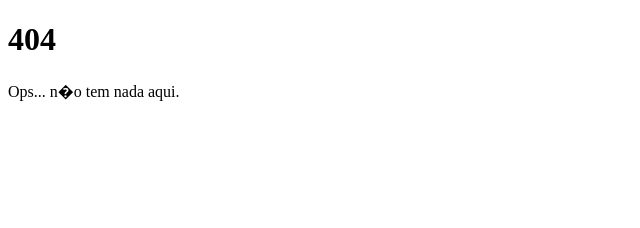
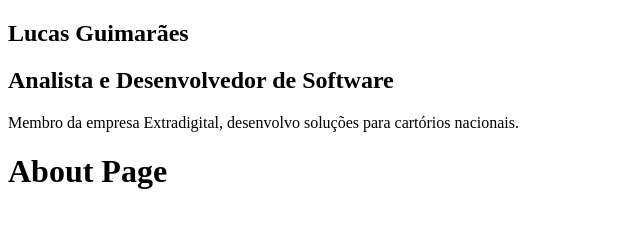
Before and after one commit to guimatech/my-blog-gatsby, a Gatsby site: page /about in a window 1280 px wide. Before the commit this address had no page. Shown: the whole page, without its empty margins (0-640 px from the left). Built offline with nearby package versions, Linux system fonts and the light colour scheme; Gatsby itself is replaced by a stand-in of ours.

Commit message:
Organizando estrutura - Criando página "About" - Criando primeiro componente e compartilhando entre as páginas

```diff
--- a/gatsby-config.js
+++ b/gatsby-config.js
@@ -1,7 +1,7 @@
 module.exports = {
   siteMetadata: {
     title: `My Blog`,
-    description: `A blog about frontend develop and other cool stuff`,
+    description: `A blog about frontend develop and other cool stuff.`,
     author: `@guimaraes-lucas`,
   },
   plugins: [
--- /dev/null
+++ b/src/components/Profile/index.js
@@ -0,0 +1,13 @@
+import React from "react"
+
+const Profile = () => (
+  <div className="Profile-wrapper">
+    <h1>Lucas Guimarães</h1>
+    <h2>Analista e Desenvolvedor de Software</h2>
+    <p>
+      Membro da empresa Extradigital, desenvolvo soluções para cartórios nacionais.
+    </p>
+  </div>
+)
+
+export default Profile
--- a/src/components/layout.js
+++ b/src/components/layout.js
@@ -1,9 +1,15 @@
 import React from "react"
 import PropTypes from "prop-types"
+import Profile from "./Profile"
 
 const Layout = ({ children }) => {
   return (
-        <main>{children}</main>
+    <>
+      <aside>
+        <Profile />
+      </aside>
+      <main>{children}</main>
+    </>
   )
 }
 
--- /dev/null
+++ b/src/pages/about.js
@@ -0,0 +1,13 @@
+import React from "react"
+
+import Layout from "../components/layout"
+import SEO from "../components/seo"
+
+const AboutPage = () => (
+  <Layout>
+    <SEO title="About" />
+    <h1>About Page</h1>
+  </Layout>
+)
+
+export default AboutPage
```
